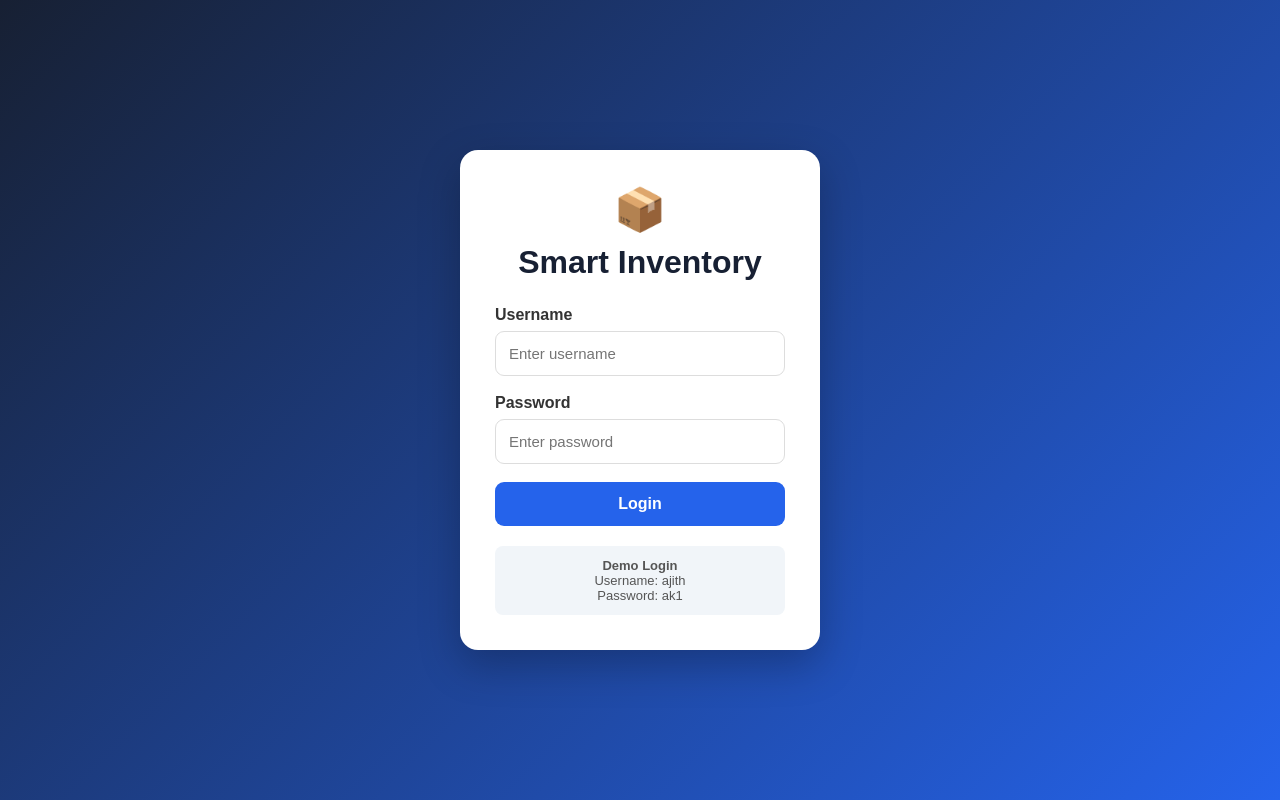
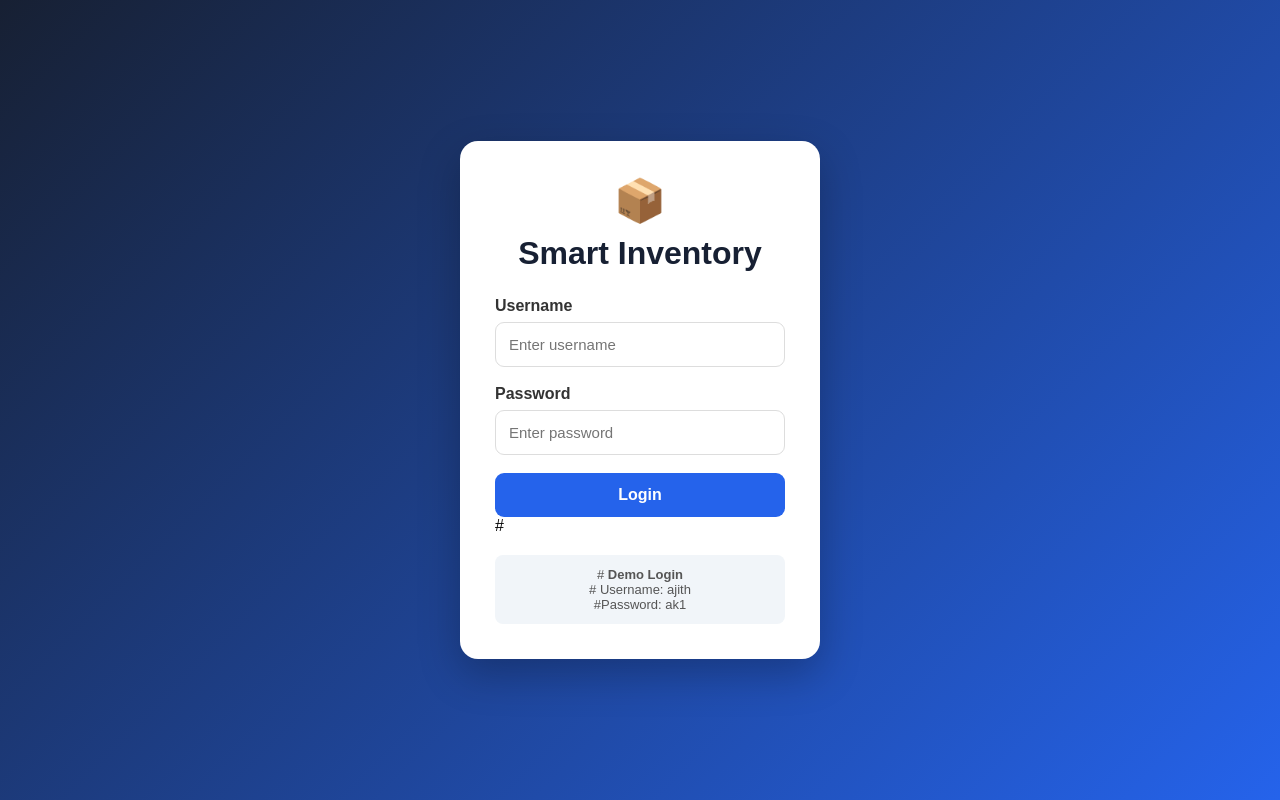
Before and after one commit to aijthkumar-ak/Smart-inventory-, a Flask app: page /login in a window 1280 px wide. Run offline with Flask 3, Linux system fonts and the light colour scheme.

Commit message:
Update login.html

```diff
--- a/templates/login.html
+++ b/templates/login.html
@@ -148,10 +148,10 @@
 
         </form>
 
-        <div class="default-login">
-            <b>Demo Login</b><br>
-            Username: ajith<br>
-            Password: ak1
+        #<div class="default-login">
+           # <b>Demo Login</b><br>
+           # Username: ajith<br>
+            #Password: ak1
         </div>
 
     </div>
```
